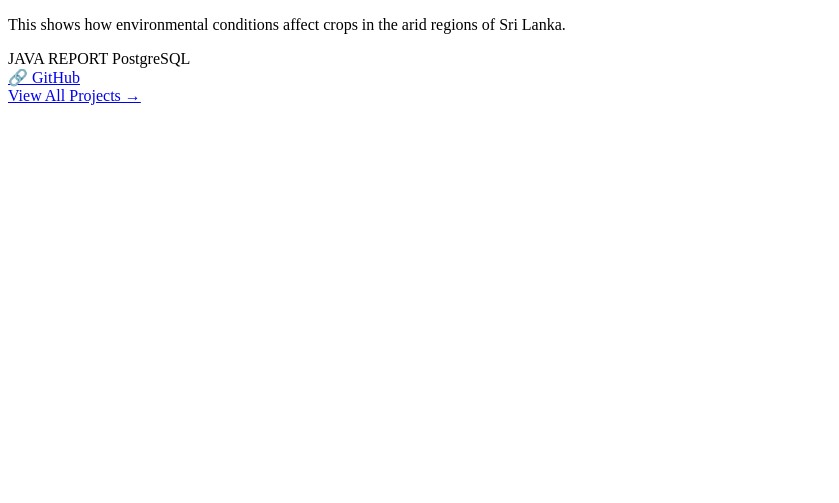
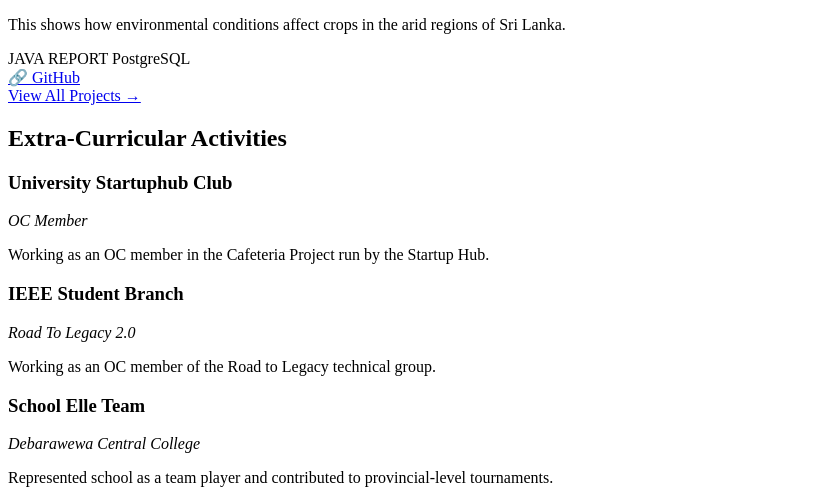
Before and after one commit to HashanVG/FC221021_Assignment02_CCS2032, a plain HTML site: page index.html in a window 1280 px wide. Shown: the part 2088-2591 px from the top of the page, without its empty margins (0-839 px from the left). Before the commit the page ends 2201 px from the top, so only its background shows below. Drawn offline with Linux system fonts and the light colour scheme.

Commit message:
extra activities

```diff
--- a/index.html
+++ b/index.html
@@ -206,5 +206,26 @@
       <a href="#more-projects" class="view-all-btn">View All Projects →</a>
     </div>
   </section>
+  <section id="extra-curricular" class="section animate-on-scroll">
+  <h2 class="section-title">Extra-Curricular Activities</h2>
+
+  <div class="edu-card">
+    <h3 class="edu-title">University Startuphub Club</h3>
+    <p class="edu-institute"><em>OC Member</em></p>
+    <p>Working as an OC member in the Cafeteria Project run by the Startup Hub.</p>
+  </div>
+
+  <div class="edu-card">
+    <h3 class="edu-title">IEEE Student Branch</h3>
+    <p class="edu-institute"><em>Road To Legacy 2.0</em></p>
+    <p>Working as an OC member of the Road to Legacy technical group.</p>
+  </div>
+
+  <div class="edu-card">
+    <h3 class="edu-title">School Elle Team</h3>
+    <p class="edu-institute"><em>Debarawewa Central College</em></p>
+    <p>Represented school as a team player and contributed to provincial-level tournaments.</p>
+  </div>
+</section>
 
 </html>
```
